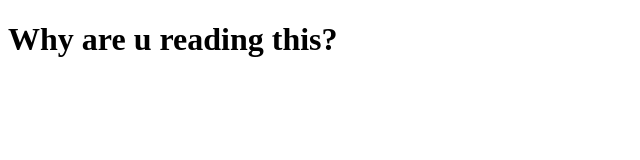
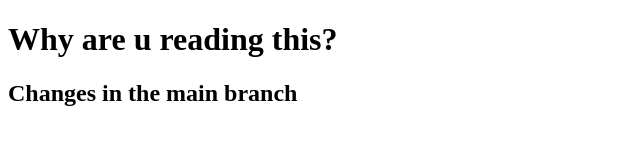
Before and after one commit to ofilore/repo-a, a plain HTML site: page index.html in a window 1280 px wide. Shown: the whole page, without its empty margins (0-640 px from the left). Drawn offline with Linux system fonts and the light colour scheme.

Commit message:
Изменения в ветке main

```diff
--- a/index.html
+++ b/index.html
@@ -7,5 +7,6 @@
 </head>
 <body>
     <h1>Why are u reading this?</h1>
+    <h2>Changes in the main branch</h2>
 </body>
 </html>
```
